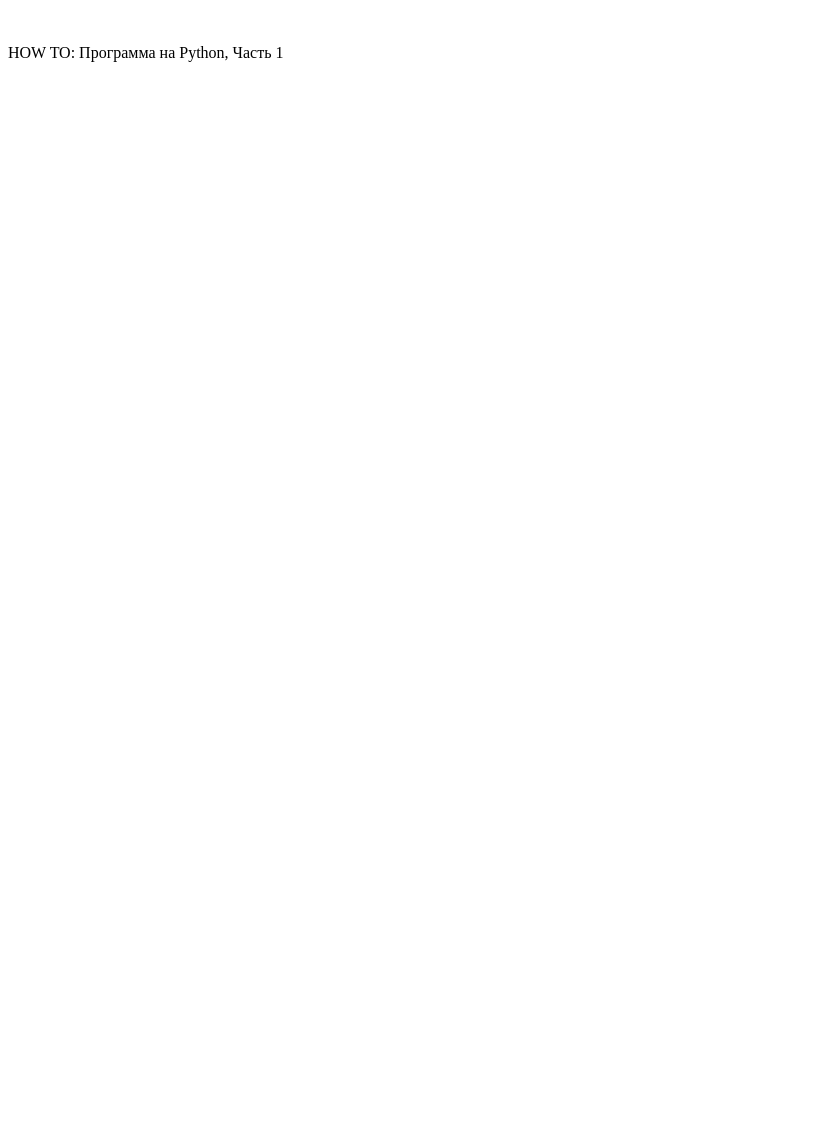
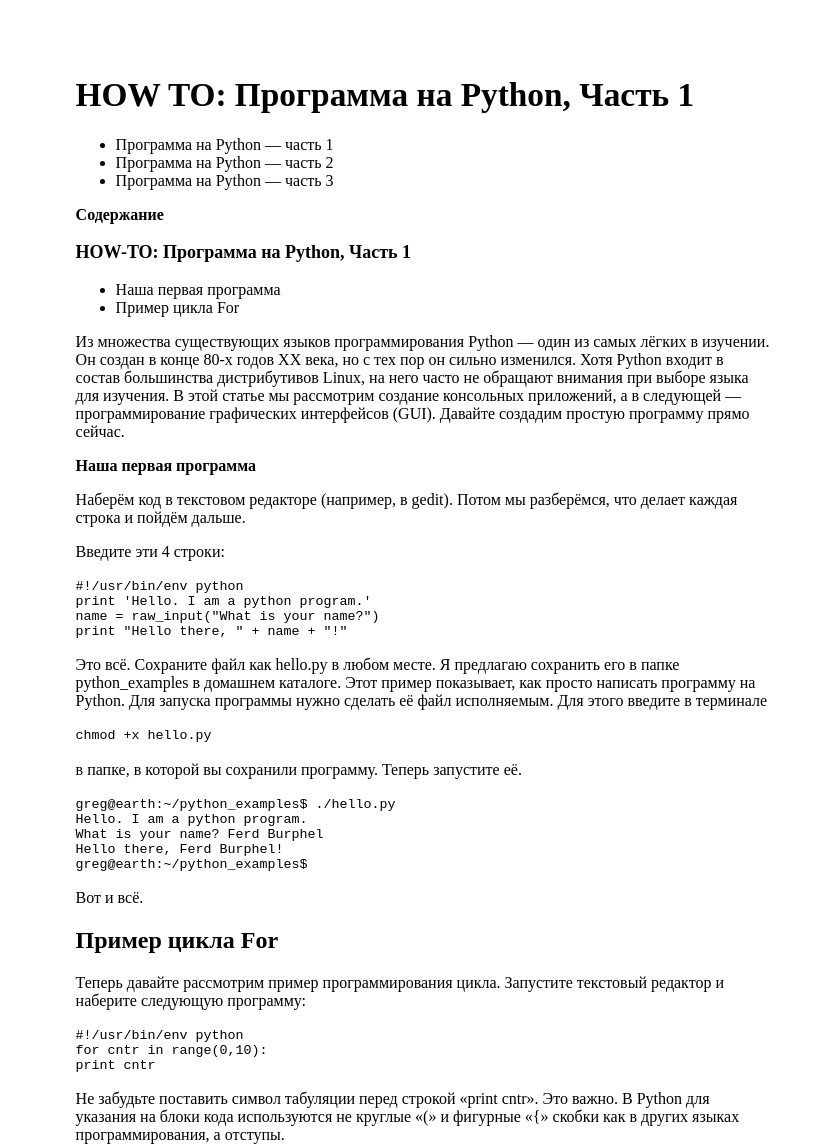
Before and after one commit to stigmat19/sc-63-19, a plain HTML site: page Ольховик Дмитрий/домашка1/3pdf.html in a window 1280 px wide. Shown: the whole page, without its empty margins (0-824 px from the left). Before the commit the page ends 800 px from the top, so only its background shows below. Drawn offline with Linux system fonts and the light colour scheme.

Commit message:
на проверку

```diff
--- a/Ольховик Дмитрий/домашка1/3pdf.html
+++ b/Ольховик Дмитрий/домашка1/3pdf.html
@@ -2,11 +2,85 @@
 <html lang="en" xmlns="http://www.w3.org/1999/html">
 <head>
     <meta charset="UTF-8">
-    <title>Title</title>
+    <title>3pdf-homework</title>
 </head>
-<br>
-<br>HOW TO: Программа на Python, Часть 1</br>
-</body>
+<style>
+    body{
+        margin: 20mm;
+    }
+    h1{
+        font-size: 25pt;
+    }
+    h2{
+        font-size: 18pt;
+    }
+    h3{
+        font-size: 13.5pt;
+    }
+    p{
+        font-size: 12pt;
+    }
+    li{
+        font-size: 12pt;
+    }
+    h4{
+        font-size: 10pt;
+        font-family: "Courier New";
+        font-weight: normal;
+    }
 
+</style>
+
+<body>
+
+<H1><b>HOW TO: Программа на Python, Часть 1</b></H1>
+<ul>
+    <li>Программа на Python — часть 1</li>
+    <li>Программа на Python — часть 2</li>
+    <li>Программа на Python — часть 3</li>
+</ul>
+</H2><b>Содержание</b></H2>
+<H3><b>HOW-TO: Программа на Python, Часть 1</b></H3>
+<ul>
+    <li>Наша первая программа</li>
+    <li>Пример цикла For</li>
+</ul>
+<p>Из множества существующих языков программирования Python — один из самых лёгких в изучении.<br>
+    Он создан в конце 80-х годов XX века, но с тех пор он сильно изменился. Хотя Python входит в<br>
+    состав большинства дистрибутивов Linux, на него часто не обращают внимания при выборе языка<br>
+    для изучения. В этой статье мы рассмотрим создание консольных приложений, а в следующей —<br>
+    программирование графических интерфейсов (GUI). Давайте создадим простую программу прямо<br>
+    сейчас.
+</p>
+</H2><b>Наша первая программа</b></H2>
+<p>Наберём код в текстовом редакторе (например, в gedit). Потом мы разберёмся, что делает каждая<br>
+    строка и пойдём дальше.</p>
+<p>Введите эти 4 строки:</p>
+<h4>#!/usr/bin/env python<br>
+    print 'Hello. I am a python program.'<br> name = raw_input("What is your name?")<br>
+    print "Hello there, " + name + "!"
+</h4>
+<p>Это всё. Сохраните файл как hello.py в любом месте. Я предлагаю сохранить его в папке<br>
+    python_examples в домашнем каталоге. Этот пример показывает, как просто написать программу на<br>
+    Python. Для запуска программы нужно сделать её файл исполняемым. Для этого введите в терминале
+</p>
+<h4>chmod +x hello.py</h4>
+<p>в папке, в которой вы сохранили программу. Теперь запустите её.</p>
+<h4>greg@earth:~/python_examples$ ./hello.py<br>
+    Hello. I am a python program.<br>
+    What is your name? Ferd Burphel<br>
+    Hello there, Ferd Burphel!<br>
+    greg@earth:~/python_examples$</h4>
+<p>Вот и всё.</p>
+<H2>Пример цикла For</H2>
+<p>Теперь давайте рассмотрим пример программирования цикла. Запустите текстовый редактор и<br>
+    наберите следующую программу:</p>
+<h4>#!/usr/bin/env python<br>
+    for cntr in range(0,10):<br>
+    print cntr
+</h4>
+<p>Не забудьте поставить символ табуляции перед строкой «print cntr». Это важно. В Python для<br>
+    указания на блоки кода используются не круглые «(» и фигурные «{» скобки как в других языках<br>
+    программирования, а отступы.</p>
 </body>
 </html>
```
